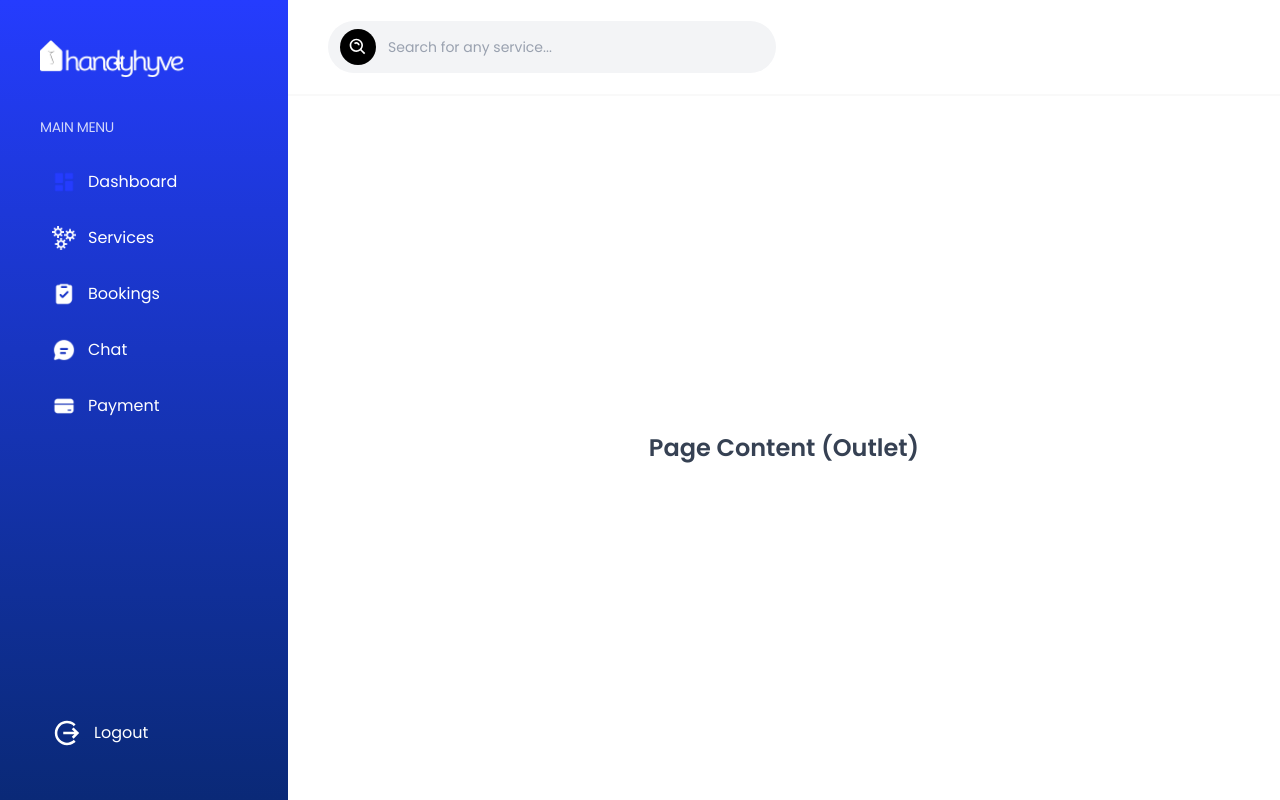
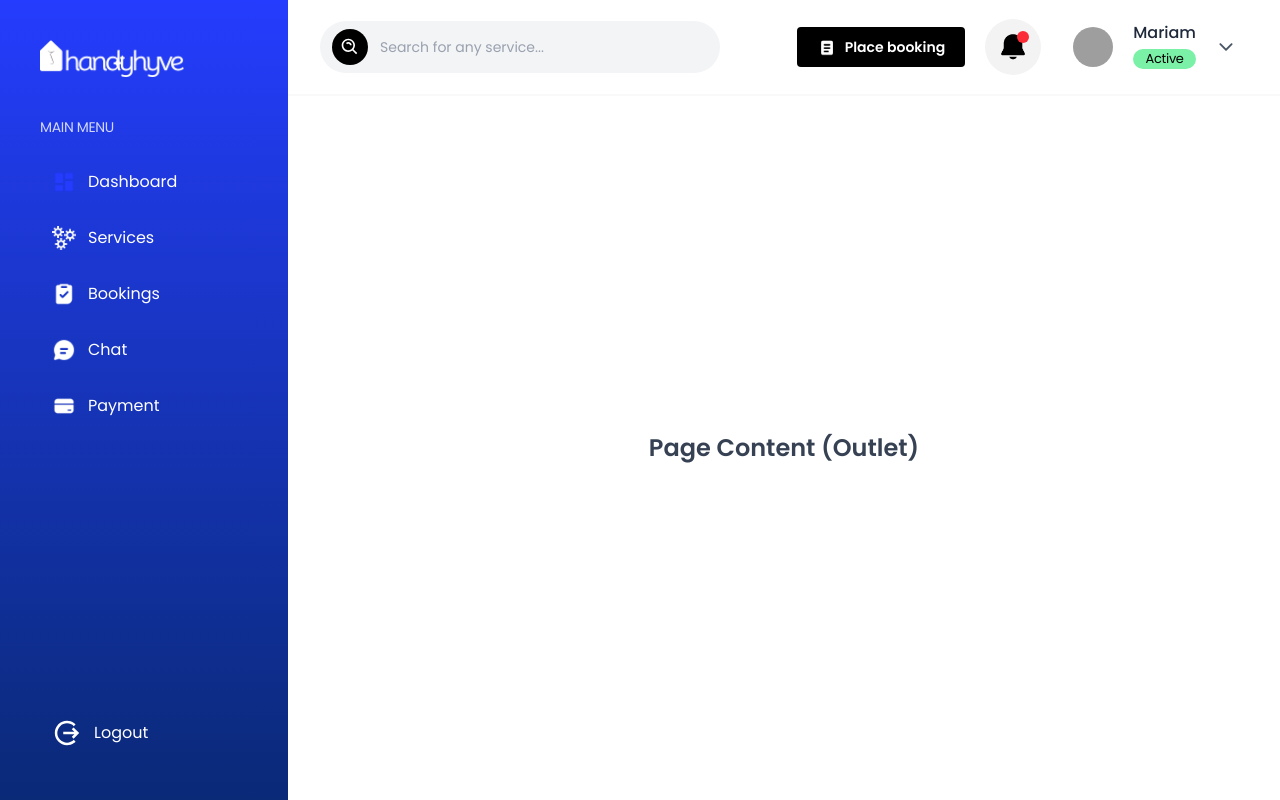
Before and after one commit to Fagbayibo/HandyB-Frontend, a React (Vite) app: page /dashboard-home in a window 1280 px wide. Built offline with nearby package versions, Linux system fonts and the light colour scheme; grey boxes are pictures that could not be loaded.

Commit message:
(Feat): Optimized dashboard layout and other components

```diff
--- /dev/null
+++ b/src/components/Profile/Profile.jsx
@@ -0,0 +1,48 @@
+import React from "react";
+import { useNavigate } from "react-router-dom";
+import { IoIosArrowDown } from "react-icons/io";
+
+const Profile = ({
+  userName = "Mariam Elena",
+  userImage,
+  profilePath = "/profile",
+}) => {
+  const navigate = useNavigate();
+
+  const handleClick = () => {
+    navigate(profilePath);
+  };
+
+  // Extract first name
+  const firstName = userName.split(" ")[0];
+
+  return (
+    <button
+      onClick={handleClick}
+      className="flex items-center gap-5 bg-white hover:bg-gray-100 px-3 py-2 rounded-lg"
+    >
+      {/* User Image */}
+      <img
+        src={
+          userImage ||
+          "https://images.unsplash.com/photo-1615453262312-022a72d3842a?fm=jpg&q=60&w=3000&ixlib=rb-4.1.0&ixid=M3wxMjA3fDB8MHxzZWFyY2h8M3x8YWZyaWNhbiUyMGxhZHl8ZW58MHx8MHx8fDA%3D"
+        } // fallback image
+        alt={userName}
+        className="w-10 h-10 rounded-full object-cover"
+      />
+
+      {/* User Name */}
+      <div className="flex flex-col">
+        <span className="font-medium text-gray-800">{firstName}</span>
+        <span className="bg-green-300 px-2 my-1 text-[13px] tracking-tight rounded-full">
+          Active
+        </span>
+      </div>
+
+      {/* Arrow Down */}
+      <IoIosArrowDown className="w-5 h-5 text-gray-600" />
+    </button>
+  );
+};
+
+export default Profile;
--- a/src/components/Sidebar/Sidebar.jsx
+++ b/src/components/Sidebar/Sidebar.jsx
@@ -8,8 +8,8 @@ import Logo from "../../assets/images/White.png";
 import { IoMdLogOut } from "react-icons/io";
 import { useAuth } from "../../context/AuthContext";
 
-const Sidebar = () => {
-  const {logout} = useAuth()
+const Sidebar = ({ isOpen, onClose }) => {
+  const { logout } = useAuth();
   const sidebarLinks = [
     { id: 1, name: "Dashboard", path: "/dashboard", icon: Dashboard },
     { id: 2, name: "Services", path: "/dashboard/services", icon: ServicesIcon },
@@ -19,11 +19,27 @@ const Sidebar = () => {
   ];
 
   return (
-    <div className="w-full h-full bg-gradient-to-b from-[#253CFE] to-[#0A2977]">
+    <div
+      className={`
+        fixed top-0 left-0 h-full w-72 bg-gradient-to-b from-[#253CFE] to-[#0A2977] z-50
+        transform transition-transform duration-300 ease-in-out
+        ${isOpen ? "translate-x-0" : "-translate-x-full"}
+        md:translate-x-0 md:static md:w-72
+      `}
+    >
       <div className="px-10 py-10 flex flex-col justify-between h-full">
         {/* Top Section */}
         <div className="space-y-10">
-          <img src={Logo} alt="HandyHyve Logo" className="w-36" />
+          <div className="flex justify-between items-center">
+            <img src={Logo} alt="HandyHyve Logo" className="w-36" />
+            {/* Close button for mobile */}
+            <button
+              onClick={onClose}
+              className="md:hidden text-white text-2xl font-bold"
+            >
+              ×
+            </button>
+          </div>
 
           {/* NavLink */}
           <div className="space-y-5">
@@ -31,7 +47,6 @@ const Sidebar = () => {
               MAIN MENU
             </p>
 
-            {/* Links */}
             <div className="flex flex-col gap-2">
               {sidebarLinks.map((link) => (
                 <NavLink
@@ -40,10 +55,11 @@ const Sidebar = () => {
                   className={({ isActive }) =>
                     `flex items-center px-3 font-mona gap-3 text-[16px] transition-transform duration-400 ease-in-out ${
                       isActive
-                        ? "px-3 py-3 bg-white text-[#253CFE] rounded font-mona font-semibold"
+                        ? "px-3 py-3 bg-white text-[#253CFE] rounded font-semibold"
                         : "text-white hover:text-white hover:translate-x-2 hover:font-semibold hover:bg-white/10 py-3 px-3 rounded"
                     }`
                   }
+                  onClick={onClose} // close sidebar on mobile when link clicked
                 >
                   <img src={link.icon} className="w-6" /> {link.name}
                 </NavLink>
@@ -52,9 +68,12 @@ const Sidebar = () => {
           </div>
         </div>
 
-        {/* Logout Button at the Bottom */}
-        <button onClick={() => logout()} className="cursor-pointer flex items-center gap-3 px-3 py-3 text-white font-mona hover:bg-white/10 hover:translate-x-2 transition-transform duration-400 ease-in-out rounded">
-         <IoMdLogOut size={30}/> Logout
+        {/* Logout Button */}
+        <button
+          onClick={logout}
+          className="cursor-pointer flex items-center gap-3 px-3 py-3 text-white font-mona hover:bg-white/10 hover:translate-x-2 transition-transform duration-400 ease-in-out rounded"
+        >
+          <IoMdLogOut size={30} /> Logout
         </button>
       </div>
     </div>
--- a/src/components/Topbar/Topbar.jsx
+++ b/src/components/Topbar/Topbar.jsx
@@ -1,13 +1,90 @@
-import React from 'react'
-import SearchBar from '../ui/SearchBar'
+import React, { useState } from "react";
+import SearchBar from "../ui/SearchBar";
+import Button from "../ui/Button";
+import Booking from "../../assets/icons/book.png";
+import Notification from "../ui/Notification";
+import Profile from "../Profile/Profile";
+import { IoSearch, IoClose } from "react-icons/io5";
 
-const Topbar = () => {
+const Topbar = ({ onToggleSidebar }) => {
+  const [mobileSearchOpen, setMobileSearchOpen] = useState(false);
+
   return (
-    <div className='h-full bg-white border-b-2 border-lightgray px-10 flex items-center'>
-      {/* Search Bar */}
-      <SearchBar/>
+    <div className="h-full w-full bg-white border-b-2 border-lightgray px-4 sm:px-8 flex items-center justify-between">
+      {/* LEFT SECTION */}
+      <div className="flex items-center gap-4 sm:gap-6 flex-1 min-w-0">
+        {/* Mobile Sidebar Toggle */}
+        <button
+          onClick={onToggleSidebar}
+          className="md:hidden p-2 text-gray-600 flex-shrink-0"
+        >
+          <svg
+            xmlns="http://www.w3.org/2000/svg"
+            className="h-6 w-6"
+            fill="none"
+            viewBox="0 0 24 24"
+            stroke="currentColor"
+          >
+            <path
+              strokeLinecap="round"
+              strokeLinejoin="round"
+              strokeWidth={2}
+              d="M4 6h16M4 12h16M4 18h16"
+            />
+          </svg>
+        </button>
+
+        {/* Desktop Search */}
+        <div className="hidden md:block w-[320px] lg:w-[400px] flex-shrink-0">
+          <SearchBar />
+        </div>
+
+        {/* Mobile Search */}
+        <div className="md:hidden flex-1 min-w-0">
+          {mobileSearchOpen ? (
+            <div className="flex items-center gap-2 w-full">
+              <div className="flex-1 min-w-0">
+                <SearchBar className="w-full" />
+              </div>
+              <button
+                onClick={() => setMobileSearchOpen(false)}
+                className="p-2 text-gray-600 flex-shrink-0"
+              >
+                <IoClose size={22} />
+              </button>
+            </div>
+          ) : (
+            <button
+              onClick={() => setMobileSearchOpen(true)}
+              className="p-2 text-gray-600 flex-shrink-0"
+            >
+              <IoSearch size={22} />
+            </button>
+          )}
+        </div>
+      </div>
+
+      {/* RIGHT SECTION */}
+      {!mobileSearchOpen && (
+        <div className="flex items-center gap-3 sm:gap-5 flex-shrink-0">
+          {/* Booking button (desktop only) */}
+          <div className="hidden md:block">
+            <Button
+              text="Place booking"
+              fontSize="text-sm"
+              size="md"
+              color="black"
+              icon={Booking}
+            />
+          </div>
+
+          {/* Notifications & Profile */}
+          <Notification />
+          <Profile />
+        </div>
+      )}
     </div>
-  )
-}
+  );
+};
 
-export default Topbar
+export default Topbar;
--- /dev/null
+++ b/src/components/ui/Button.jsx
@@ -0,0 +1,58 @@
+import React from "react";
+
+const Button = ({
+  text = "Button",
+  size = "md",
+  color = "blue",
+  icon, // can be a React component or image URL
+  iconPosition = "left", // left or right
+  fullWidth = false,
+  disabled = false,
+  onClick,
+  iconSize = "w-5 h-5", // Tailwind classes for icon size
+  fontSize, // optional Tailwind font size override
+}) => {
+  const sizeClasses = {
+    sm: "py-2 px-4 text-sm",
+    md: "py-2.5 px-5 text-base",
+    lg: "py-4 px-8 text-lg",
+  };
+
+  const colorClasses = {
+    blue: "bg-blue-500 hover:bg-blue-600 text-white",
+    red: "bg-red-500 hover:bg-red-600 text-white",
+    green: "bg-green-500 hover:bg-green-600 text-white",
+    black: "bg-black hover:bg-gray-900 text-white",
+    gray: "bg-gray-400 hover:bg-gray-500 text-white",
+  };
+
+  const renderIcon = () => {
+    if (!icon) return null;
+    if (typeof icon === "string") {
+      return <img src={icon} alt="icon" className={`${iconSize}`} />;
+    }
+    const IconComponent = icon;
+    return <IconComponent className={`${iconSize}`} />;
+  };
+
+  return (
+    <button
+      onClick={onClick}
+      disabled={disabled}
+      className={`
+        flex items-center justify-center gap-2 rounded font-semibold transition
+        ${sizeClasses[size]}
+        ${fontSize ? fontSize : ""}
+        ${colorClasses[color]}
+        ${fullWidth ? "w-full" : "w-auto"}
+        ${disabled ? "opacity-50 cursor-not-allowed" : ""}
+      `}
+    >
+      {icon && iconPosition === "left" && renderIcon()}
+      {text}
+      {icon && iconPosition === "right" && renderIcon()}
+    </button>
+  );
+};
+
+export default Button;
--- /dev/null
+++ b/src/components/ui/Notification.jsx
@@ -0,0 +1,13 @@
+import React from 'react'
+import Bell from "../../assets/icons/Notification.png"
+
+const Notification = () => {
+  return (
+    <div className='relative bg-[#F3F3F3] w-14 h-14 rounded-full flex items-center justify-center'>
+      <img src={Bell} alt="Notification" className='w-8' />
+      <div className='p-1.5 rounded-full bg-red-500 absolute top-3 right-3'></div>
+    </div>
+  )
+}
+
+export default Notification
--- a/src/layouts/DashboardLayout.jsx
+++ b/src/layouts/DashboardLayout.jsx
@@ -1,24 +1,39 @@
+import { useState } from "react";
 import Sidebar from "../components/Sidebar/Sidebar";
 import Topbar from "../components/Topbar/Topbar";
 
 const DashboardLayout = () => {
+  const [isSidebarOpen, setIsSidebarOpen] = useState(false);
+
+  const toggleSidebar = () => setIsSidebarOpen(!isSidebarOpen);
+  const closeSidebar = () => setIsSidebarOpen(false);
+
   return (
     <div className="flex h-screen">
-      {/* Sidebar with specified width */}
-      <div className="w-72"> {/* change this to whatever width you want */}
-        <Sidebar />
+      {/* Desktop Sidebar */}
+      <div className="hidden md:block w-72">
+        <Sidebar isOpen={true} />
       </div>
 
+      {/* Mobile Sidebar + Overlay */}
+      {isSidebarOpen && (
+        <>
+          <div className="fixed top-0 left-0 z-50">
+            <Sidebar isOpen={true} onClose={closeSidebar} />
+          </div>
+        </>
+      )}
+
       {/* Main content */}
-      <div className="flex-1 flex flex-col">
+      <div className="flex-1 flex flex-col relative z-0">
         {/* Topbar */}
-        <div className="h-24 ">
-          <Topbar/>
+        <div className="h-24">
+          <Topbar onToggleSidebar={toggleSidebar} />
         </div>
 
         {/* Page content */}
         <div className="flex-1 bg-white">
-          <div className="h-full bg-white  flex items-center justify-center text-gray-700 text-2xl font-semibold">
+          <div className="h-full flex items-center justify-center text-gray-700 text-2xl font-semibold">
             Page Content (Outlet)
           </div>
         </div>
```
Also changed, not shown: src/assets/icons/Notification.png (added), src/assets/icons/book.png (added).
